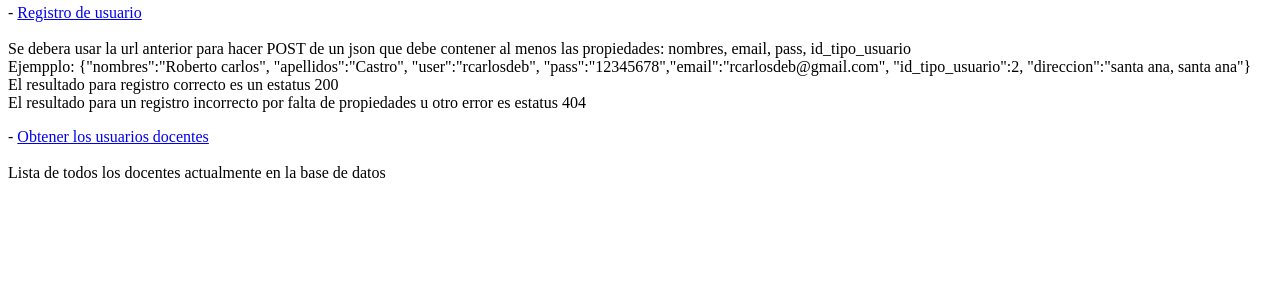
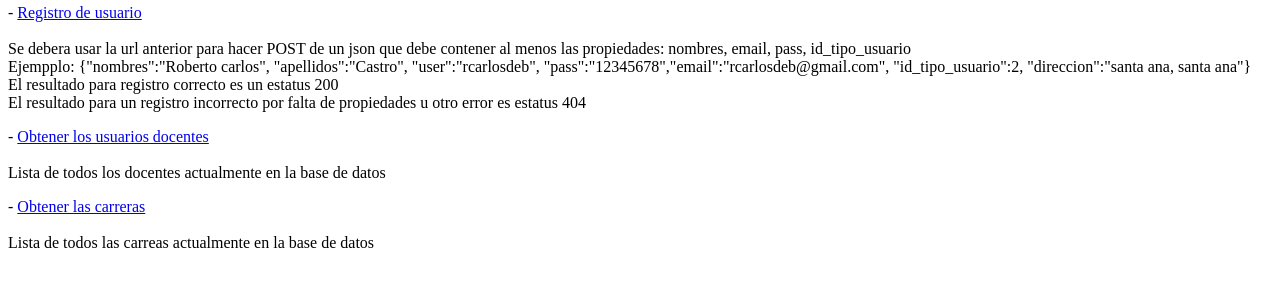
Before and after one commit to rcarlosdeb/php-server, a PHP site: page / in a window 1280 px wide. Shown: the part 321-621 px from the top of the page. Run offline with PHP 8.4, Linux system fonts and the light colour scheme.

Commit message:
agregando carreras al index

```diff
--- a/public_html/index.php
+++ b/public_html/index.php
@@ -35,5 +35,12 @@
 <p>- <a href="http://35.232.215.93/apis/docentes.php">Obtener los usuarios docentes</a>
 <br><br> Lista de todos los docentes actualmente en la base de datos
 </p>
+
+
+<p>- <a href="http://35.232.215.93/apis/carreras.php">Obtener las carreras</a>
+<br><br> Lista de todos las carreas actualmente en la base de datos
+</p>
+
+
 </body>
 </html>
```
